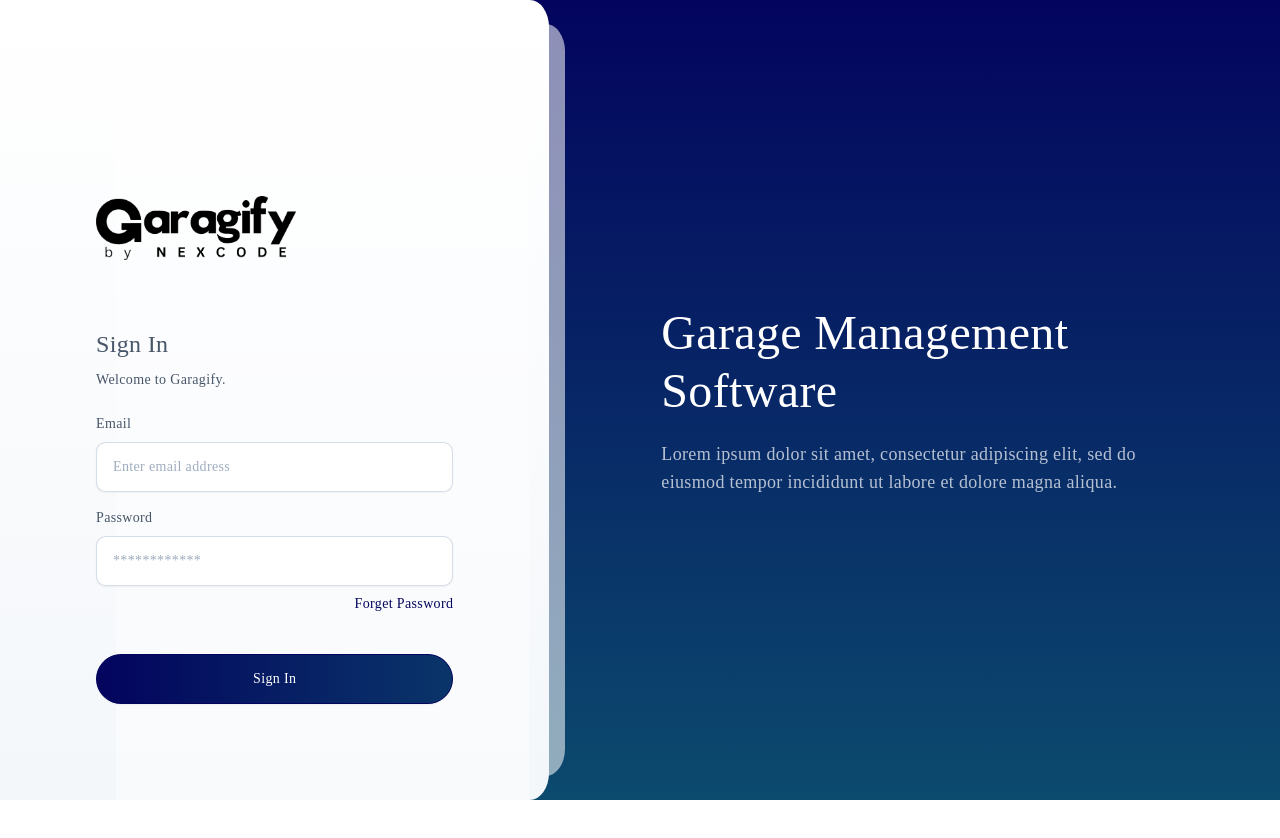
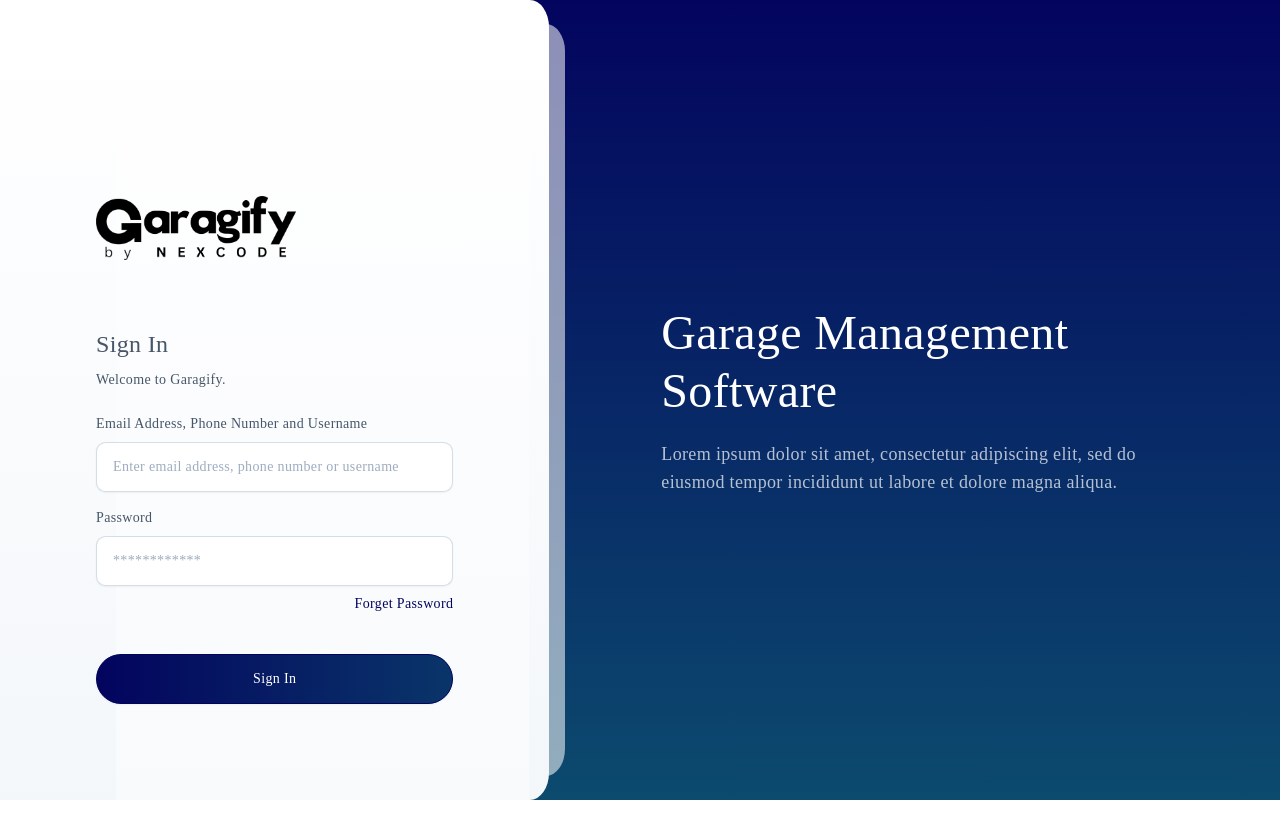
Before and after one commit to kajugadaniels/findify-client, a React (Vite) app: page / in a window 1280 px wide. Shown: the top 838 px of the page. Built offline with nearby package versions, Linux system fonts and the light colour scheme; a web font is replaced by a local one.

Commit message:
New changes

```diff
--- a/src/api.js
+++ b/src/api.js
@@ -38,9 +38,9 @@ apiClient.interceptors.response.use(
     }
 );
 
-export const loginUser = async (email, password) => {
+export const loginUser = async (identifier, password) => {
     try {
-        const response = await apiClient.post('/auth/login/', { email, password });
+        const response = await apiClient.post('/auth/login/', { identifier, password });
         return response.data;
     } catch (error) {
         throw error;
--- a/src/pages/auth/Login.jsx
+++ b/src/pages/auth/Login.jsx
@@ -7,7 +7,7 @@ import Logo from '../../assets/img/logo-black.png'
 const Login = () => {
     const navigate = useNavigate()
     const [searchParams] = useSearchParams()
-    const [email, setEmail] = useState('')
+    const [identifier, setIdentifier] = useState('')
     const [password, setPassword] = useState('')
 
     // New: track loading state
@@ -32,7 +32,7 @@ const Login = () => {
 
         try {
             setLoading(true) // Start loading
-            const response = await loginUser(email, password)
+            const response = await loginUser(identifier, password)
             // response => { token, user, message, etc. }
 
             // Store token
@@ -67,18 +67,20 @@ const Login = () => {
                                 Welcome to Garagify.
                             </div>
                             <form onSubmit={handleLogin} className="mt-6">
-                                <label className="inline-block mb-2 group-[.form-inline]:mb-2 group-[.form-inline]:sm:mb-0 group-[.form-inline]:sm:mr-5 group-[.form-inline]:sm:text-right">Email
+                                <label className="inline-block mb-2 group-[.form-inline]:mb-2 group-[.form-inline]:sm:mb-0 group-[.form-inline]:sm:mr-5 group-[.form-inline]:sm:text-right">
+                                    Email Address, Phone Number and Username
                                 </label>
                                 <input
                                     type="text"
-                                    placeholder="Enter email address"
+                                    placeholder="Enter email address, phone number or username"
                                     className="disabled:bg-slate-100 disabled:cursor-not-allowed dark:disabled:border-transparent [&[readonly]]:bg-slate-100 [&[readonly]]:cursor-not-allowed [&[readonly]]:dark:border-transparent transition duration-200 ease-in-out w-full text-sm shadow-sm placeholder:text-slate-400/90 focus:ring-4 focus:ring-primary focus:ring-opacity-20 focus:border-primary focus:border-opacity-40 dark:border-transparent dark:focus:ring-slate-700 dark:focus:ring-opacity-50 dark:placeholder:text-slate-500/80 group-[.form-inline]:flex-1 group-[.input-group]:rounded-none group-[.input-group]:[&:not(:first-child)]:border-l-transparent group-[.input-group]:first:rounded-l group-[.input-group]:last:rounded-r group-[.input-group]:z-10 block rounded-[0.6rem] border-slate-300/80 px-4 py-3.5"
-                                    value={email}
-                                    onChange={(e) => setEmail(e.target.value)}
+                                    value={identifier}
+                                    onChange={(e) => setIdentifier(e.target.value)}
                                     disabled={loading}
                                     required
                                 />
-                                <label className="inline-block mb-2 group-[.form-inline]:mb-2 group-[.form-inline]:sm:mb-0 group-[.form-inline]:sm:mr-5 group-[.form-inline]:sm:text-right mt-4">Password
+                                <label className="inline-block mb-2 group-[.form-inline]:mb-2 group-[.form-inline]:sm:mb-0 group-[.form-inline]:sm:mr-5 group-[.form-inline]:sm:text-right mt-4">
+                                    Password
                                 </label>
                                 <input
                                     type="password"
```
